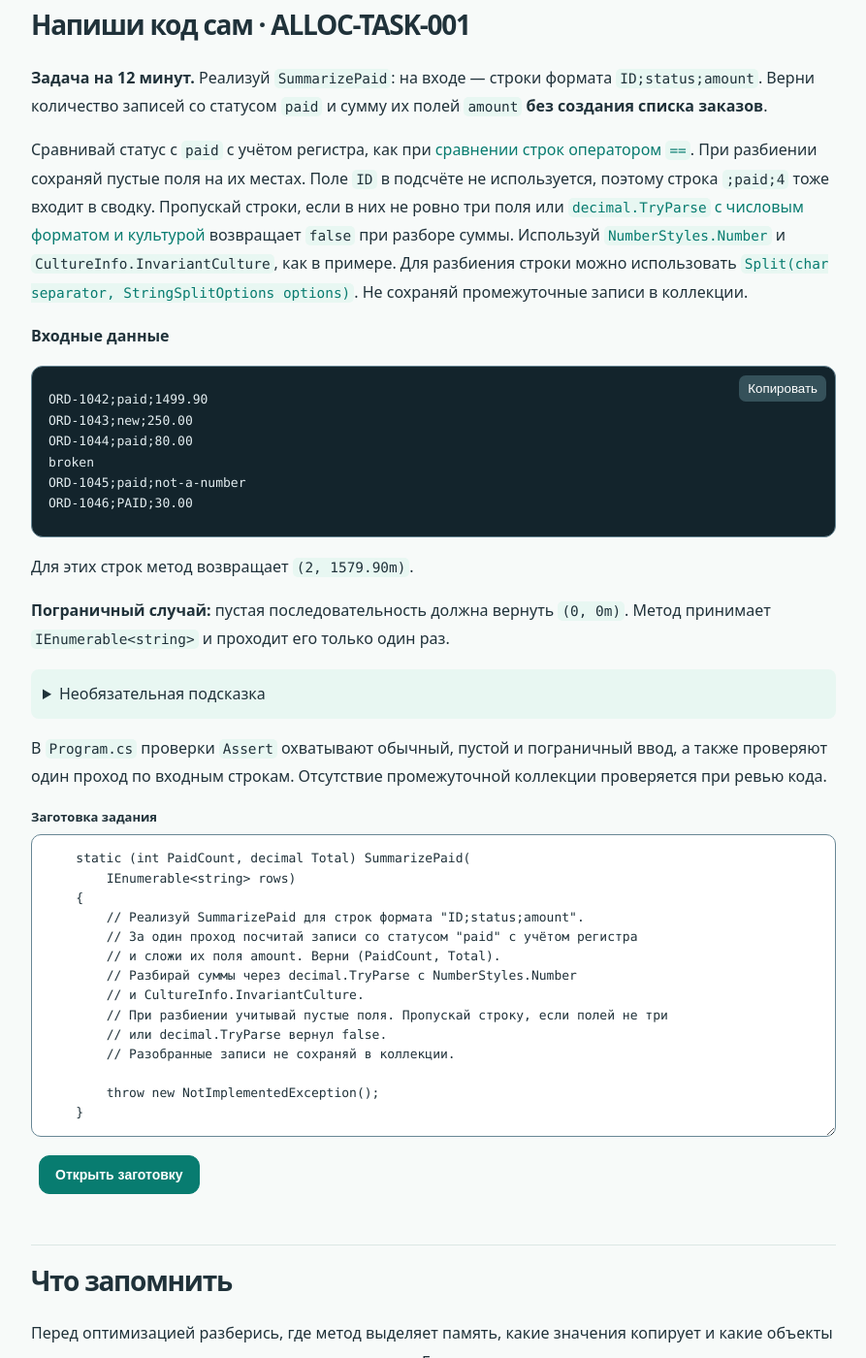
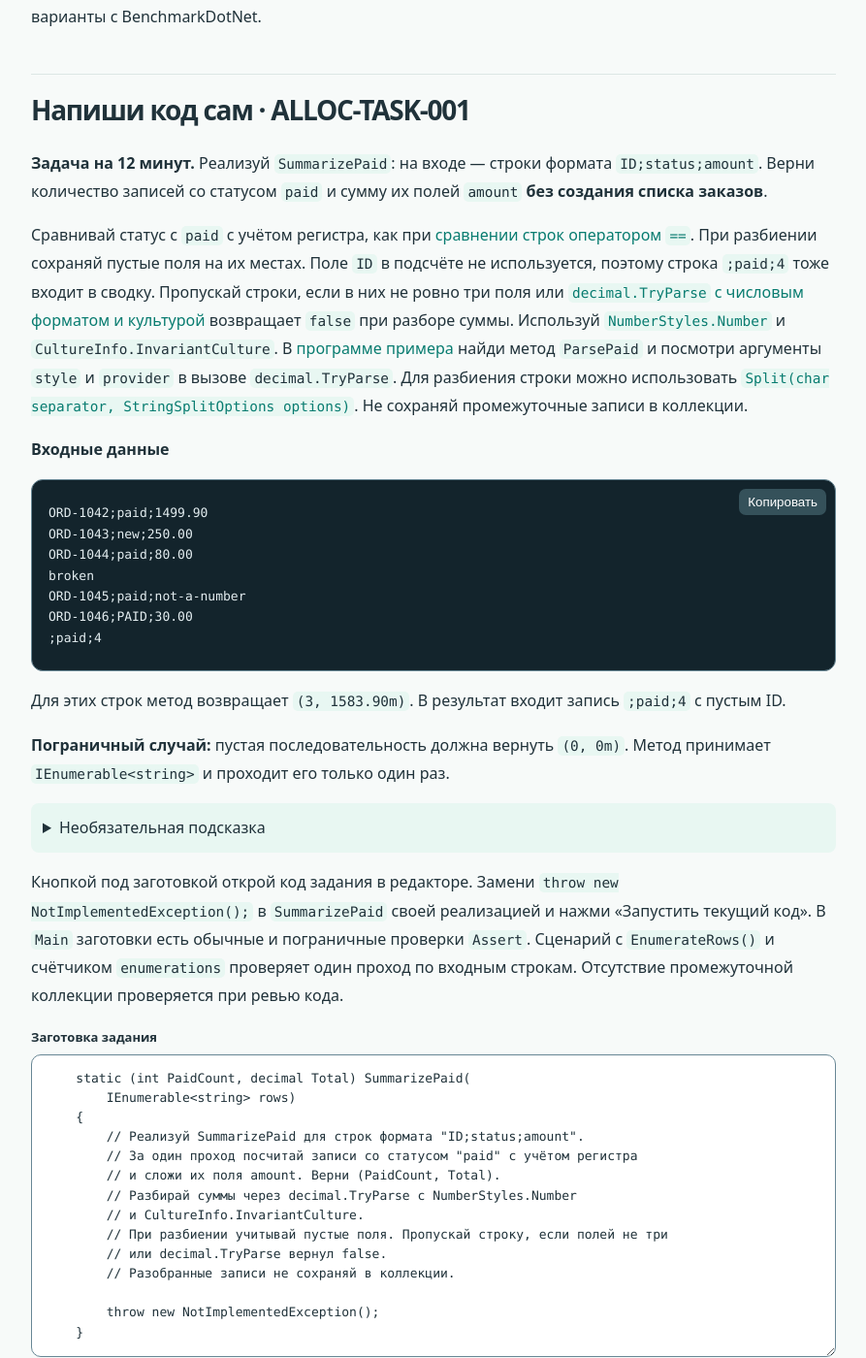
Before and after one commit to boyarincev/dotnet-courses, a Jekyll site: the page built from _memory_lessons/001-allocations-copies-retention.md, in a window 1280 px wide and 1400 px high, scrolled down 5022 px. Shown: the whole window at 97% size, without its empty margins (98-991 px from the left). Built offline with Jekyll 4.4.1, drawn with Linux system fonts in a browser that asks for light colours; some of the changed text lies outside the part shown.

Commit message:
Link lesson explanations to the relevant code

```diff
--- a/_memory_lessons/001-allocations-copies-retention.md
+++ b/_memory_lessons/001-allocations-copies-retention.md
@@ -31,7 +31,7 @@ browser_start_snippet: allocations-copies-retention
 
 ## Запускаемый пример
 
-На вход поступают строки с номером заказа, статусом и суммой. Поля разделены `;`. Из строки `ORD-1042;paid;1499.90` программа извлекает номер `ORD-1042` и сумму `1499.90` и сохраняет их в списке оплаченных заказов. После разбора программа меняет сумму в копии первого заказа и снова выводит сумму из списка.
+Метод `ParsePaid` в [примере](#snippet-allocations-copies-retention) принимает строки с номером заказа, статусом и суммой. Поля разделены `;`. Из строки `ORD-1042;paid;1499.90` программа извлекает номер `ORD-1042` и сумму `1499.90` и сохраняет их в списке оплаченных заказов. После разбора `Main` меняет сумму в копии первого заказа и снова выводит сумму из списка.
 
 Создай консольный проект с **SDK .NET 10**. Для `net10.0` SDK по умолчанию [выбирает C# 14](https://learn.microsoft.com/en-us/dotnet/csharp/language-reference/language-versioning#defaults).
 
@@ -110,9 +110,9 @@ internal struct Order
 ~~~
 {: #snippet-allocations-copies-retention }
 
-При разборе и выводе суммы `CultureInfo.InvariantCulture` [задаёт точку как десятичный разделитель](https://learn.microsoft.com/en-us/dotnet/api/system.globalization.numberformatinfo.numberdecimalseparator?view=net-10.0#property-value). В выводе `F2` [задаёт две цифры после десятичного разделителя](https://learn.microsoft.com/en-us/dotnet/standard/base-types/standard-numeric-format-strings#fixed-point-format-specifier-f).
+В [примере](#snippet-allocations-copies-retention) `ParsePaid` передаёт `CultureInfo.InvariantCulture` в `decimal.TryParse`, а `Main` передаёт ту же культуру в `paid[0].Amount.ToString(...)`. Она [задаёт точку как десятичный разделитель](https://learn.microsoft.com/en-us/dotnet/api/system.globalization.numberformatinfo.numberdecimalseparator?view=net-10.0#property-value). Формат `F2` в вызове `ToString` [задаёт две цифры после точки](https://learn.microsoft.com/en-us/dotnet/standard/base-types/standard-numeric-format-strings#fixed-point-format-specifier-f).
 
-Запусти программу командой `dotnet run` и сравни результат с ожидаемым.
+Нажми «Запустить этот пример» под программой. Для локального запуска выполни `dotnet run` и сравни результат с ожидаемым.
 
 ~~~text
 Paid orders: 2
@@ -123,13 +123,13 @@ After copy change: 1499.90
 
 ## Разберём три разных затраты
 
-**Аллокации.** Для первой строки вызов `row.Split(';')` в .NET 10 выделяет массив `string[]` и три строки для отдельных полей ([аллокации при вызове String.Split](https://learn.microsoft.com/en-us/dotnet/api/system.string.split?view=net-10.0#performance-considerations)).
+**Аллокации.** Найди метод [`ParsePaid` в программе](#snippet-allocations-copies-retention). Для первой строки вызов `row.Split(separator: ';')` в .NET 10 выделяет массив `string[]` и три строки для отдельных полей ([аллокации при вызове String.Split](https://learn.microsoft.com/en-us/dotnet/api/system.string.split?view=net-10.0#performance-considerations)).
 
-`new List<Order>()` [создаёт объект списка со ссылкой на общий пустой массив `Order[]`](https://github.com/dotnet/runtime/blob/60629d14374c56f1cb51819049ad1fa529307f8d/src/libraries/System.Private.CoreLib/src/System/Collections/Generic/List.cs#L29-L40). Первый `Add` [выделяет массив для элементов](https://learn.microsoft.com/en-us/dotnet/api/system.collections.generic.list-1.add?view=net-10.0#remarks).
+В начале `ParsePaid` выражение `new List<Order>()` [создаёт список со ссылкой на общий пустой массив `Order[]`](https://github.com/dotnet/runtime/blob/60629d14374c56f1cb51819049ad1fa529307f8d/src/libraries/System.Private.CoreLib/src/System/Collections/Generic/List.cs#L29-L40). Первый вызов `result.Add(...)` [выделяет массив для элементов](https://learn.microsoft.com/en-us/dotnet/api/system.collections.generic.list-1.add?view=net-10.0#remarks).
 
 **Копирование.** Внутренний массив списка хранит [сами значения `Order` в элементах](https://learn.microsoft.com/en-us/dotnet/csharp/language-reference/language-specification/structs#1682-value-semantics). Индексатор `paid[0]` возвращает первый элемент списка по значению ([индексатор `List<T>` в документации .NET 10](https://learn.microsoft.com/en-us/dotnet/api/system.collections.generic.list-1.item?view=net-10.0#definition)).
 
-При `Order snapshot = paid[0]` значение структуры копируется в локальную переменную без выделения отдельного объекта в управляемой куче. После `snapshot.Amount = 0m` сумма в копии равна `0m`. В элементе массива она остаётся `1499.90m`. При копировании `Id` копируется ссылка, поэтому [оба поля указывают на одну и ту же строку](https://learn.microsoft.com/en-us/dotnet/csharp/language-reference/builtin-types/value-types).
+В методе [`Main` из примера](#snippet-allocations-copies-retention) при `Order snapshot = paid[0]` значение структуры копируется в локальную переменную без выделения отдельного объекта в управляемой куче. После `snapshot.Amount = 0m` сумма в копии равна `0m`. Следующий `Console.WriteLine` читает `paid[0].Amount`, где остаётся `1499.90m`. При копировании `Id` копируется ссылка, поэтому [оба поля указывают на одну и ту же строку](https://learn.microsoft.com/en-us/dotnet/csharp/language-reference/builtin-types/value-types).
 
 Схема показывает состояние после `snapshot.Amount = 0m`.
 
@@ -147,7 +147,7 @@ snapshot.Amount = 0m                                  |
 snapshot.Id ------------------------------------------+
 ~~~
 
-**Удержание.** На схеме `paid` указывает на список, список — на массив, а поле `Id` в элементе массива — на строку. Пока эта цепочка существует и `paid` остаётся доступной, она удерживает строку. Если для результата нужны только число заказов и сумма, сохрани эти два значения вместо списка. `Split` по-прежнему создаст строки полей при разборе. Когда все достижимые ссылки на эти строки исчезнут, GC сможет освободить их память.
+**Удержание.** На схеме `paid` указывает на список, список — на массив, а поле `Id` в элементе массива — на строку. Пока эта цепочка существует и `paid` остаётся доступной, она удерживает строку. В [задании `SummarizePaid`](#lesson-task) понадобятся только число заказов и сумма. Эти два значения можно накапливать без списка `result` из `ParsePaid`. `Split` по-прежнему создаст строки полей при разборе. Когда все достижимые ссылки на эти строки исчезнут, GC сможет освободить их память.
 
 По одному примеру нельзя судить о выигрыше в производительности: на следующем занятии измерим варианты с BenchmarkDotNet.
 
@@ -155,7 +155,7 @@ snapshot.Id ------------------------------------------+
 
 **Задача на 12 минут.** Реализуй `SummarizePaid`: на входе — строки формата `ID;status;amount`. Верни количество записей со статусом `paid` и сумму их полей `amount` **без создания списка заказов**.
 
-Сравнивай статус с `paid` с учётом регистра, как при [сравнении строк оператором `==`](https://learn.microsoft.com/en-us/dotnet/csharp/language-reference/operators/equality-operators#string-equality). При разбиении сохраняй пустые поля на их местах. Поле `ID` в подсчёте не используется, поэтому строка `;paid;4` тоже входит в сводку. Пропускай строки, если в них не ровно три поля или [`decimal.TryParse` с числовым форматом и культурой](<https://learn.microsoft.com/en-us/dotnet/api/system.decimal.tryparse?view=net-10.0#system-decimal-tryparse(system-string-system-globalization-numberstyles-system-iformatprovider-system-decimal@>) возвращает `false` при разборе суммы. Используй [`NumberStyles.Number`](https://learn.microsoft.com/en-us/dotnet/api/system.globalization.numberstyles?view=net-10.0#fields) и `CultureInfo.InvariantCulture`, как в примере. Для разбиения строки можно использовать [`Split(char separator, StringSplitOptions options)`](<https://learn.microsoft.com/en-us/dotnet/api/system.string.split?view=net-10.0#system-string-split(system-char-system-stringsplitoptions>). Не сохраняй промежуточные записи в коллекции.
+Сравнивай статус с `paid` с учётом регистра, как при [сравнении строк оператором `==`](https://learn.microsoft.com/en-us/dotnet/csharp/language-reference/operators/equality-operators#string-equality). При разбиении сохраняй пустые поля на их местах. Поле `ID` в подсчёте не используется, поэтому строка `;paid;4` тоже входит в сводку. Пропускай строки, если в них не ровно три поля или [`decimal.TryParse` с числовым форматом и культурой](<https://learn.microsoft.com/en-us/dotnet/api/system.decimal.tryparse?view=net-10.0#system-decimal-tryparse(system-string-system-globalization-numberstyles-system-iformatprovider-system-decimal@>) возвращает `false` при разборе суммы. Используй [`NumberStyles.Number`](https://learn.microsoft.com/en-us/dotnet/api/system.globalization.numberstyles?view=net-10.0#fields) и `CultureInfo.InvariantCulture`. В [программе примера](#snippet-allocations-copies-retention) найди метод `ParsePaid` и посмотри аргументы `style` и `provider` в вызове `decimal.TryParse`. Для разбиения строки можно использовать [`Split(char separator, StringSplitOptions options)`](<https://learn.microsoft.com/en-us/dotnet/api/system.string.split?view=net-10.0#system-string-split(system-char-system-stringsplitoptions>). Не сохраняй промежуточные записи в коллекции.
 
 **Входные данные**
 
@@ -166,15 +166,16 @@ ORD-1044;paid;80.00
 broken
 ORD-1045;paid;not-a-number
 ORD-1046;PAID;30.00
+;paid;4
 ~~~
 
-Для этих строк метод возвращает `(2, 1579.90m)`.
+Для этих строк метод возвращает `(3, 1583.90m)`. В результат входит запись `;paid;4` с пустым ID.
 
 **Пограничный случай:** пустая последовательность должна вернуть `(0, 0m)`. Метод принимает `IEnumerable<string>` и проходит его только один раз.
 
 <details><summary>Необязательная подсказка</summary><p>Достаточно двух локальных переменных: счётчика и суммы. Для каждой строки проверь длину массива полей, статус и результат TryParse. Подумай, какие данные после обработки не нужно сохранять.</p></details>
 
-В `Program.cs` проверки `Assert` охватывают обычный, пустой и пограничный ввод, а также проверяют один проход по входным строкам. Отсутствие промежуточной коллекции проверяется при ревью кода.
+Кнопкой под заготовкой открой код задания в редакторе. Замени `throw new NotImplementedException();` в `SummarizePaid` своей реализацией и нажми «Запустить текущий код». В `Main` заготовки есть обычные и пограничные проверки `Assert`. Сценарий с `EnumerateRows()` и счётчиком `enumerations` проверяет один проход по входным строкам. Отсутствие промежуточной коллекции проверяется при ревью кода.
 
 ~~~csharp
 using System;
@@ -206,12 +207,13 @@ public static class Program
         [
             "ORD-1042;paid;1499.90", "ORD-1043;new;250.00",
             "ORD-1044;paid;80.00", "broken",
-            "ORD-1045;paid;not-a-number", "ORD-1046;PAID;30.00"
+            "ORD-1045;paid;not-a-number", "ORD-1046;PAID;30.00",
+            ";paid;4"
         ];
         var summary = SummarizePaid(rows);
-        Assert(summary.PaidCount == 2 && summary.Total == 1579.90m,
+        Assert(summary.PaidCount == 3 && summary.Total == 1583.90m,
             FormattableString.Invariant(
-                $"Ожидались два оплаченных заказа на сумму 1579.90. Получено ({summary.PaidCount}, {summary.Total})."));
+                $"Ожидались три оплаченные записи на сумму 1583.90, включая запись с пустым ID. Получено ({summary.PaidCount}, {summary.Total})."));
 
         var empty = SummarizePaid(Array.Empty<string>());
         Assert(empty.PaidCount == 0 && empty.Total == 0m,
```
Also changed, not shown: other parts of _memory_lessons/001-allocations-copies-retention.md (+1 -1 lines), AGENTS.md (+2 -1 lines), _lessons/004-closed-hierarchies-leftjoin.md (+11 -8 lines), _lessons/005-dictionary-alternate-lookup.md (+5 -5 lines), _lessons/006-http-route-counts.md (+15 -7 lines).
